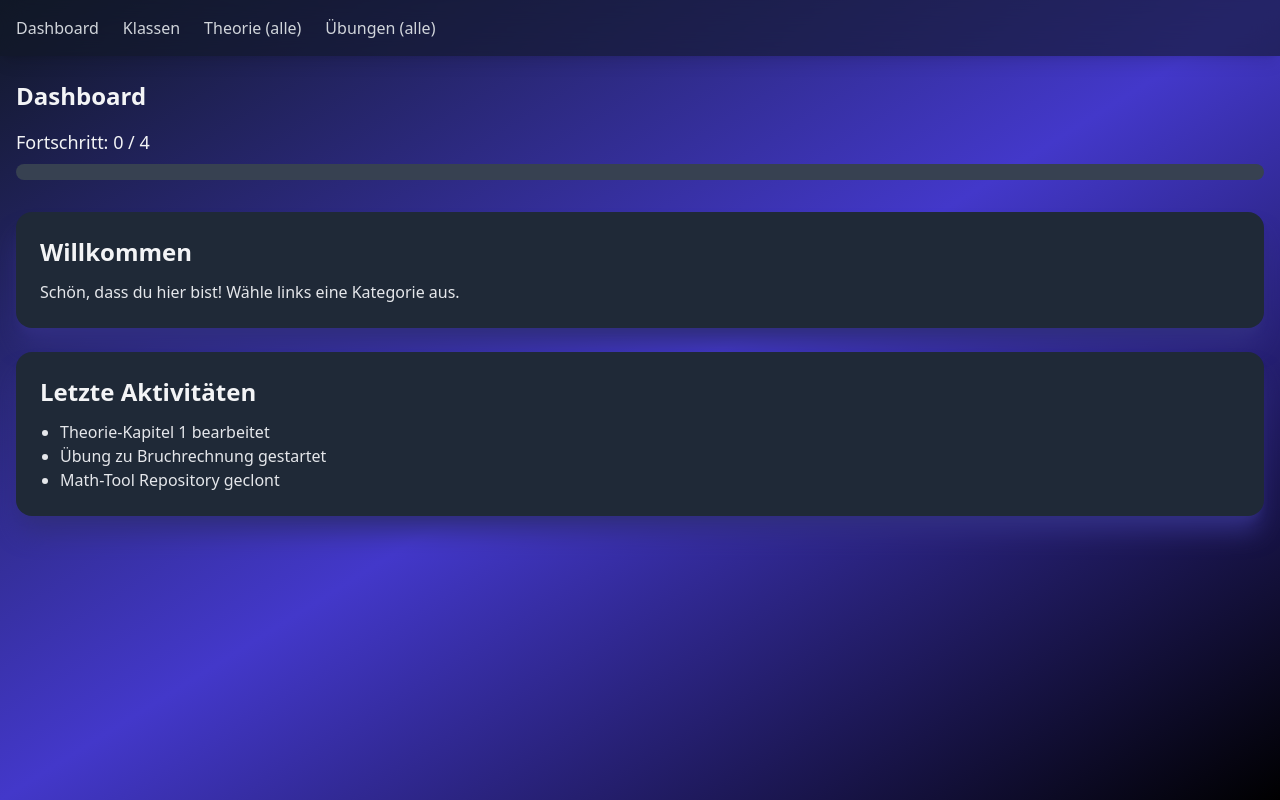
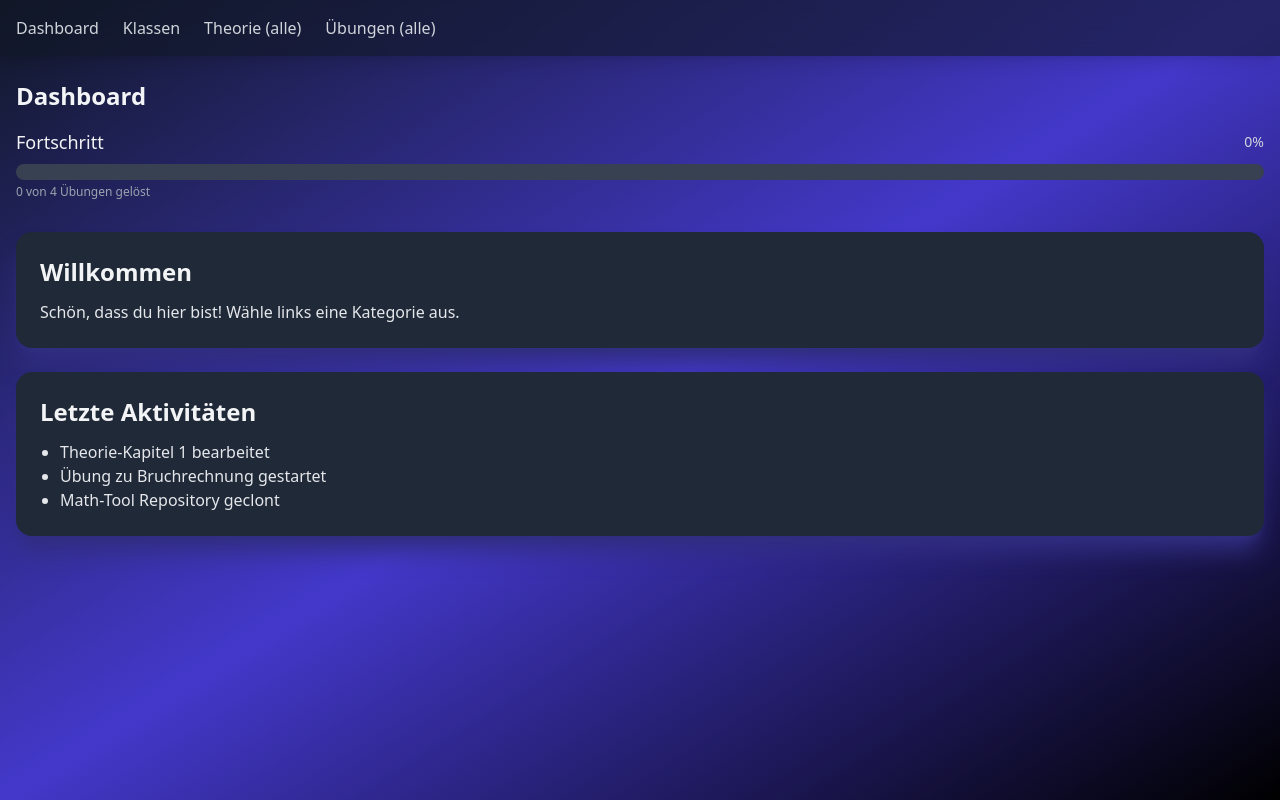
Before and after one commit to BradyThe9/mathe-tool-react, a React (Vite) app: page / in a window 1280 px wide. Built offline with nearby package versions, Linux system fonts and the light colour scheme.

Commit message:
style: Modernisierte ProgressBar mit Gradient, Streifen und Prozentanzeige

```diff
--- a/src/components/ProgressBar.jsx
+++ b/src/components/ProgressBar.jsx
@@ -1,32 +1,48 @@
+// src/components/ProgressBar.jsx
 import React, { useContext } from 'react'
 import { ProgressContext } from '../context/ProgressContext'
 import classesData from '../data/classes.json'
 
 export default function ProgressBar() {
   const { completed } = useContext(ProgressContext)
-  // Gesamtzahl aller Übungen
+
+  // Gesamtzahl aller Übungen über alle Klassen
   const total = classesData
     .flatMap(c => c.topics)
     .reduce((sum, t) => sum + (t.exercises?.length || 0), 0)
+
   const percent = total > 0 ? Math.round((completed / total) * 100) : 0
 
   return (
     <div className="mb-8">
-      <h2 className="text-lg font-medium text-gray-100 mb-2">
-        Fortschritt: {completed} / {total}
-      </h2>
+      <div className="flex justify-between items-center mb-2">
+        <span className="text-lg font-medium text-gray-100">
+          Fortschritt
+        </span>
+        <span className="text-sm text-gray-300">
+          {percent}%
+        </span>
+      </div>
       <div
-        className="w-full bg-gray-700 rounded-full h-4 overflow-hidden"
+        className="relative w-full bg-gray-700 rounded-full h-4 overflow-hidden"
         role="progressbar"
         aria-valuenow={completed}
         aria-valuemin={0}
         aria-valuemax={total}
       >
         <div
-          className="bg-primary h-4 rounded-full transition-all duration-500"
-          style={{ width: `${percent}%` }}
+          className="absolute inset-0 bg-gradient-to-r from-indigo-500 via-purple-600 to-pink-500 h-full rounded-full"
+          style={{ width: `${percent}%`, transition: 'width 0.6s ease' }}
+        />
+        {/* leichte diagonale Streifen über das Gradient */}
+        <div
+          className="absolute inset-0 bg-[repeating-linear-gradient(45deg,#ffffff0a,#ffffff0a_10px,#00000000_10px,#00000000_20px)]"
+          style={{ width: `${percent}%`, transition: 'width 0.6s ease' }}
         />
       </div>
+      <p className="mt-1 text-xs text-gray-400">
+        {completed} von {total} Übungen gelöst
+      </p>
     </div>
   )
 }
```
